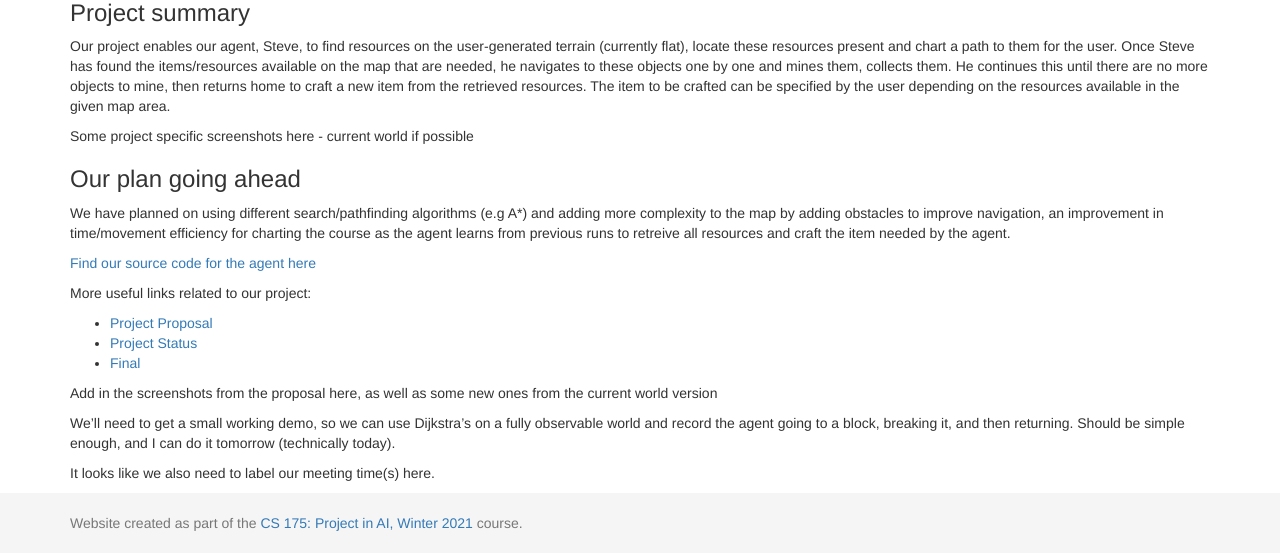
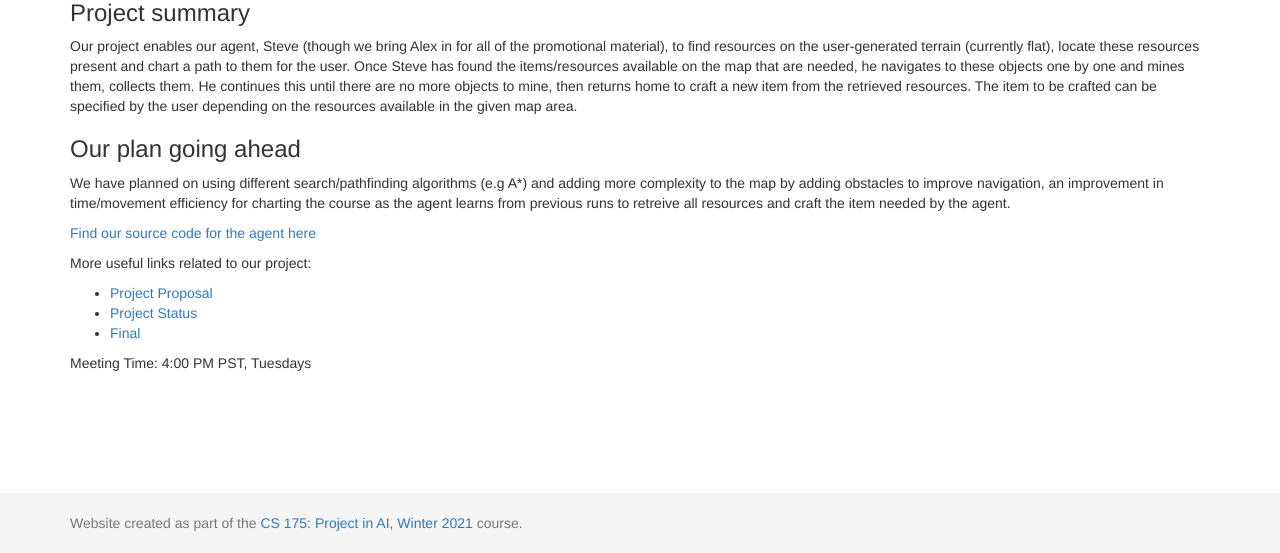
Before and after one commit to dheyay/mAIncrafters, a Jekyll site: the page built from docs/index.md, in a window 1280 px wide and 1046 px high. Shown: the part 493-1046 px from the top of the window. Built offline with Jekyll 4.4.1, drawn with Linux system fonts in a browser that asks for light colours.

Commit message:
Update index.md
Pulled out the filler text; added in meeting time

```diff
--- a/docs/index.md
+++ b/docs/index.md
@@ -6,9 +6,8 @@ title:  Home
 ![maincrafters](https://user-images.githubusercontent.com/43485198/107835889-e367b280-6d4f-11eb-8a03-7c4dcf99a6b0.png)
 
 ### Project summary
-Our project enables our agent, Steve, to find resources on the user-generated terrain (currently flat), locate these resources present and chart a path to them for the user. Once Steve has found the items/resources available on the map that are needed, he navigates to these objects one by one and mines them, collects them. He continues this until there are no more objects to mine, then returns home to craft a new item from the retrieved resources. The item to be crafted can be specified by the user depending on the resources available in the given map area.
+Our project enables our agent, Steve (though we bring Alex in for all of the promotional material), to find resources on the user-generated terrain (currently flat), locate these resources present and chart a path to them for the user. Once Steve has found the items/resources available on the map that are needed, he navigates to these objects one by one and mines them, collects them. He continues this until there are no more objects to mine, then returns home to craft a new item from the retrieved resources. The item to be crafted can be specified by the user depending on the resources available in the given map area.
 
-Some project specific screenshots here - current world if possible
 
 ### Our plan going ahead
 We have planned on using different search/pathfinding algorithms (e.g A*) and adding more complexity to the map by adding obstacles to improve navigation, an improvement in time/movement efficiency for charting the course as the agent learns from previous runs to retreive all resources and craft the item needed by the agent.
@@ -21,8 +20,4 @@ More useful links related to our project:
 - [Project Status](status.html)
 - [Final](final.html)
 
-Add in the screenshots from the proposal here, as well as some new ones from the current world version
-
-We'll need to get a small working demo, so we can use Dijkstra's on a fully observable world and record the agent going to a block, breaking it, and then returning. Should be simple enough, and I can do it tomorrow (technically today).
-
-It looks like we also need to label our meeting time(s) here.
+Meeting Time: 4:00 PM PST, Tuesdays
```
